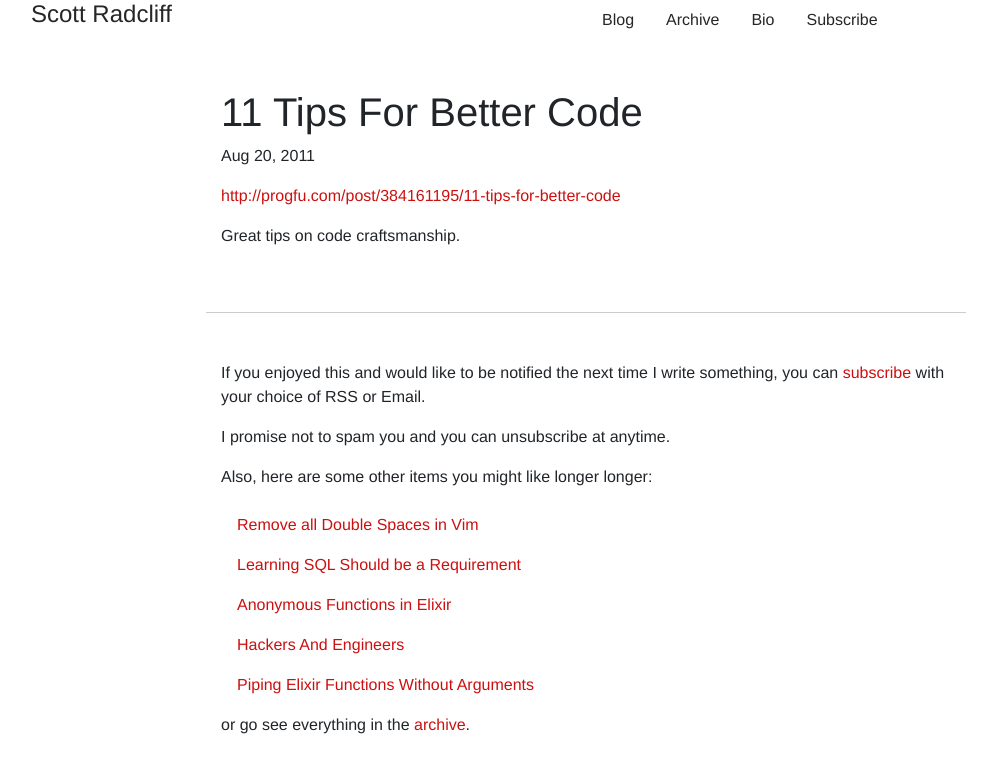
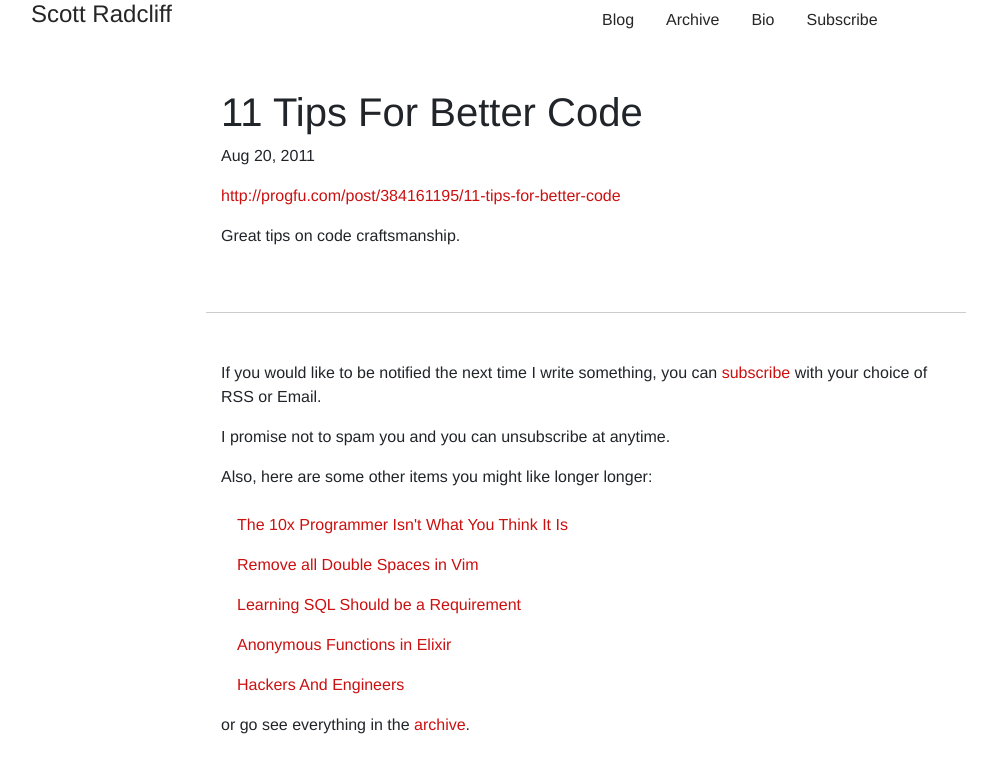
Before and after one commit to ScottRadcliff/scottradcliff.github.io, a Jekyll site: the page built from _posts/2011-08-20-11-tips-for-better-code.md, in a window 1280 px wide. Shown: the top 773 px of the page, without its empty margins (54-1051 px from the left). Built offline with Jekyll 4.4.1, drawn with Linux system fonts in a browser that asks for light colours; comment, search, counter and statistics services are not loaded.

Commit message:
Add new post and update landing page

```diff
--- a/_layouts/post.html
+++ b/_layouts/post.html
@@ -12,7 +12,7 @@
   </article>
 
   <div class="row col-8 offset-2 mt-5 pt-5" id="post-footer">
-      <p>If you enjoyed this and would like to be notified the next time I write something, you can <a href="/subscribe.html">subscribe</a> with your choice of RSS or Email.</p>
+      <p>If you would like to be notified the next time I write something, you can <a href="/subscribe.html">subscribe</a> with your choice of RSS or Email.</p>
       <p>I promise not to spam you and you can unsubscribe at anytime.</p>
       <p>Also, here are some other items you might like longer longer:</p>
     </div>
--- a/index.html
+++ b/index.html
@@ -15,9 +15,10 @@
   <div class="col-md-12 mt-5">
     <h2>Start here for articles.</h2>
     <ul>
+      <li class="pb-2"><a href="/learning-sql-should-be-a-requirement.html">Learning SQL Should be a Requirement</a></li>
+      <li class="pb-2"><a href="/piping-elixir-functions-without-arguments.html">Piping Elixir Functions Without Arguments</a></li>
       <li class="pb-2"><a href="/software-developers-and-cognitive-load.html">Software Developers and Cognitive Load</a></li>
       <li class="pb-2"><a href="/how-to-parse-urls-in-markdown.html">How to Parse URLs in Markdown</a></li>
-      <li class="pb-2"><a href="http://scottradcliff.com/how-to-stucture-react-components.html">How to Structure React Components</a></li>
       <li class="pb-2"><a href="http://scottradcliff.com/hiring-developers.html">Hiring Developers</a></li>
     </ul>
   </div>
```
Also changed, not shown: _posts/2020-02-28-the-10x-programmer-isnt-what-you-think-it-is.md (added, +19 -0 lines).
